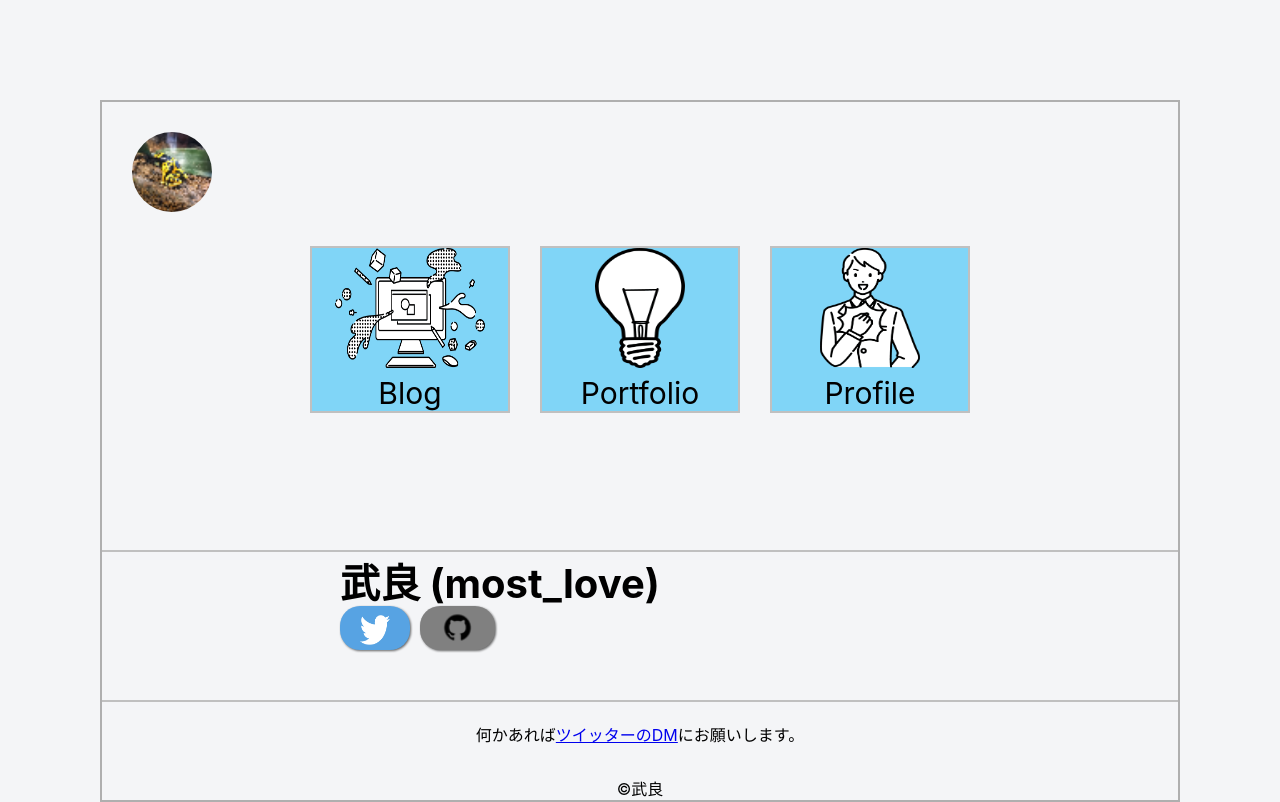
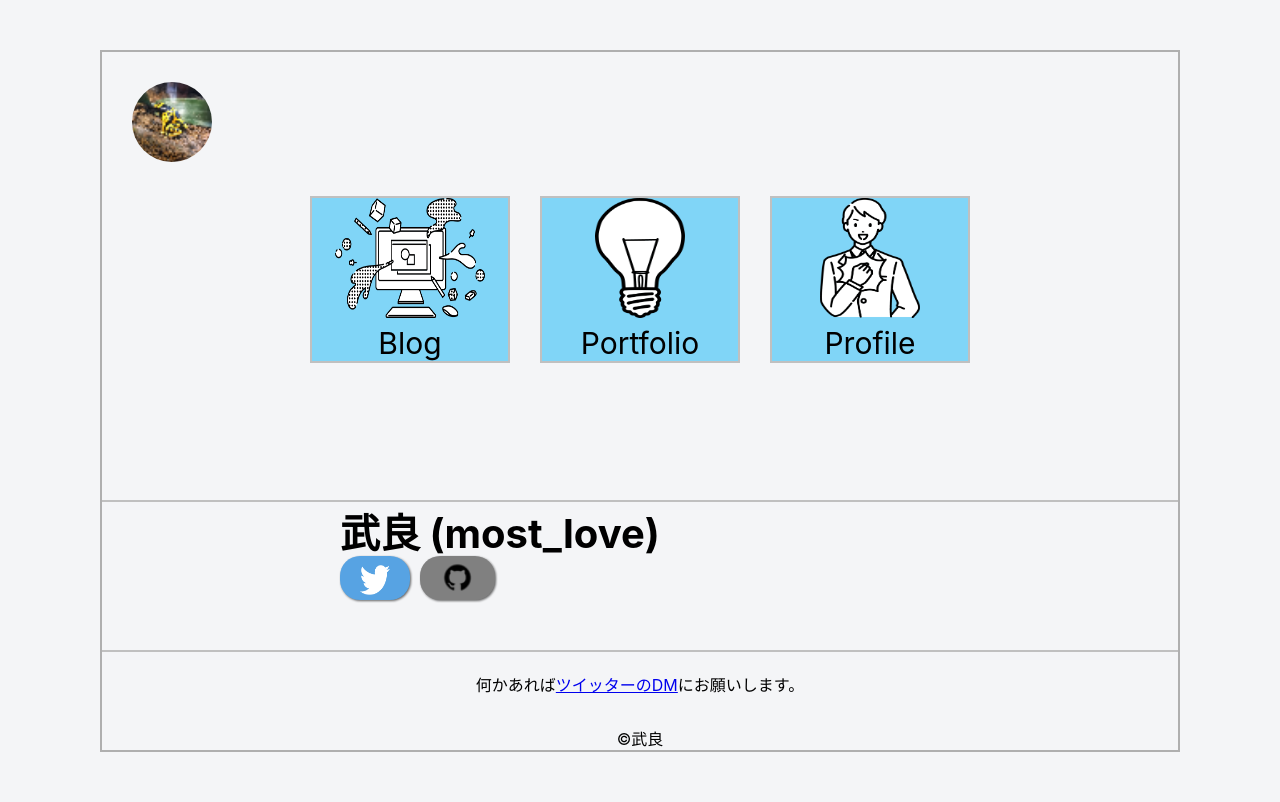
Before and after one commit to mura012/my-blog, a Next.js app: page / in a window 1280 px wide. Built offline with nearby package versions, Linux system fonts and the light colour scheme.

Commit message:
margin-topをちいさくした

```diff
--- a/src/styles/Home.module.css
+++ b/src/styles/Home.module.css
@@ -1,7 +1,7 @@
 .home {
   border: 2px double rgb(175, 175, 175);
 
-  margin: 100px 100px 0 100px;
+  margin: 50px 100px 0 100px;
 }
 .wrapper {
   width: 100%;
```
